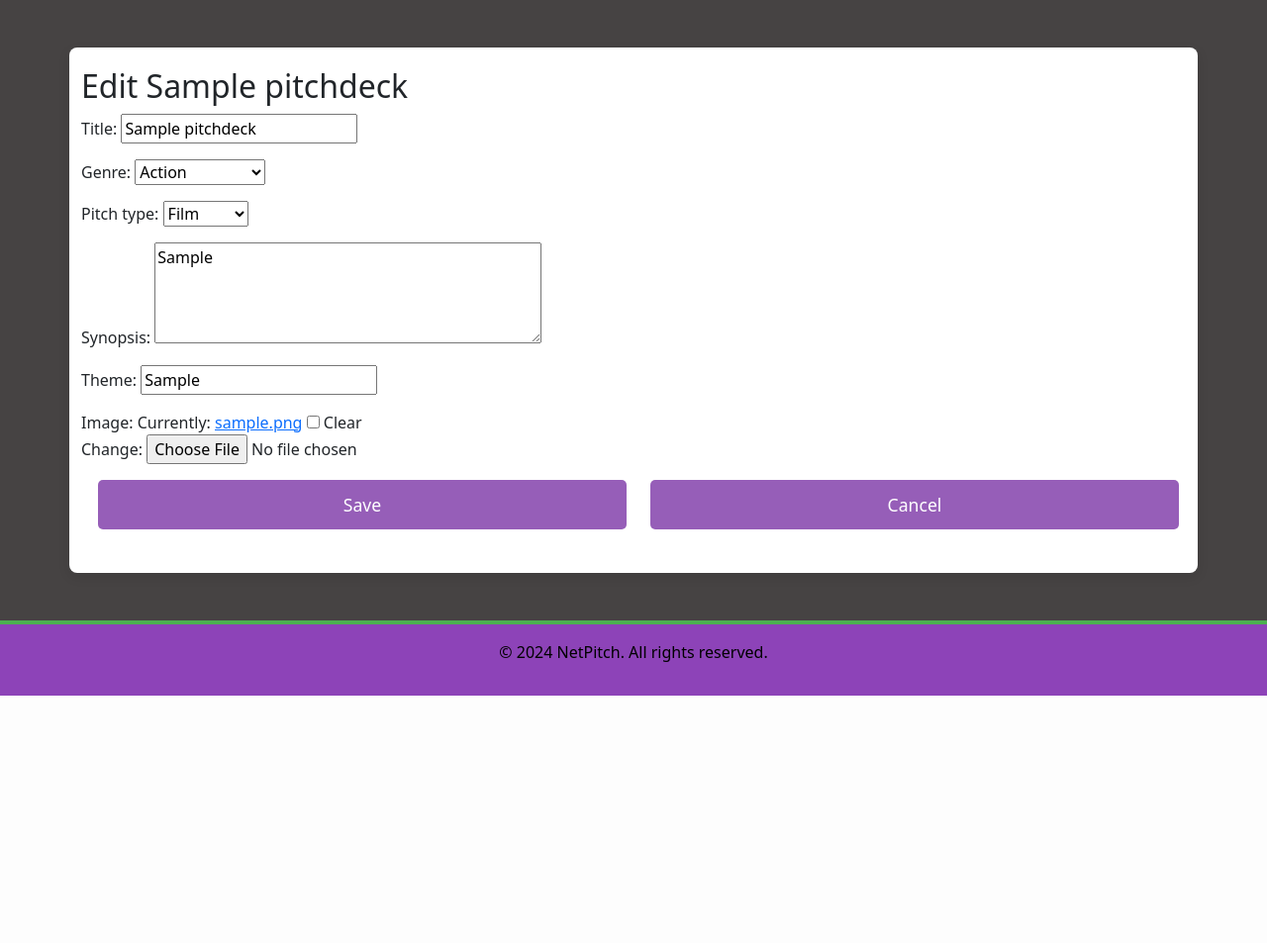
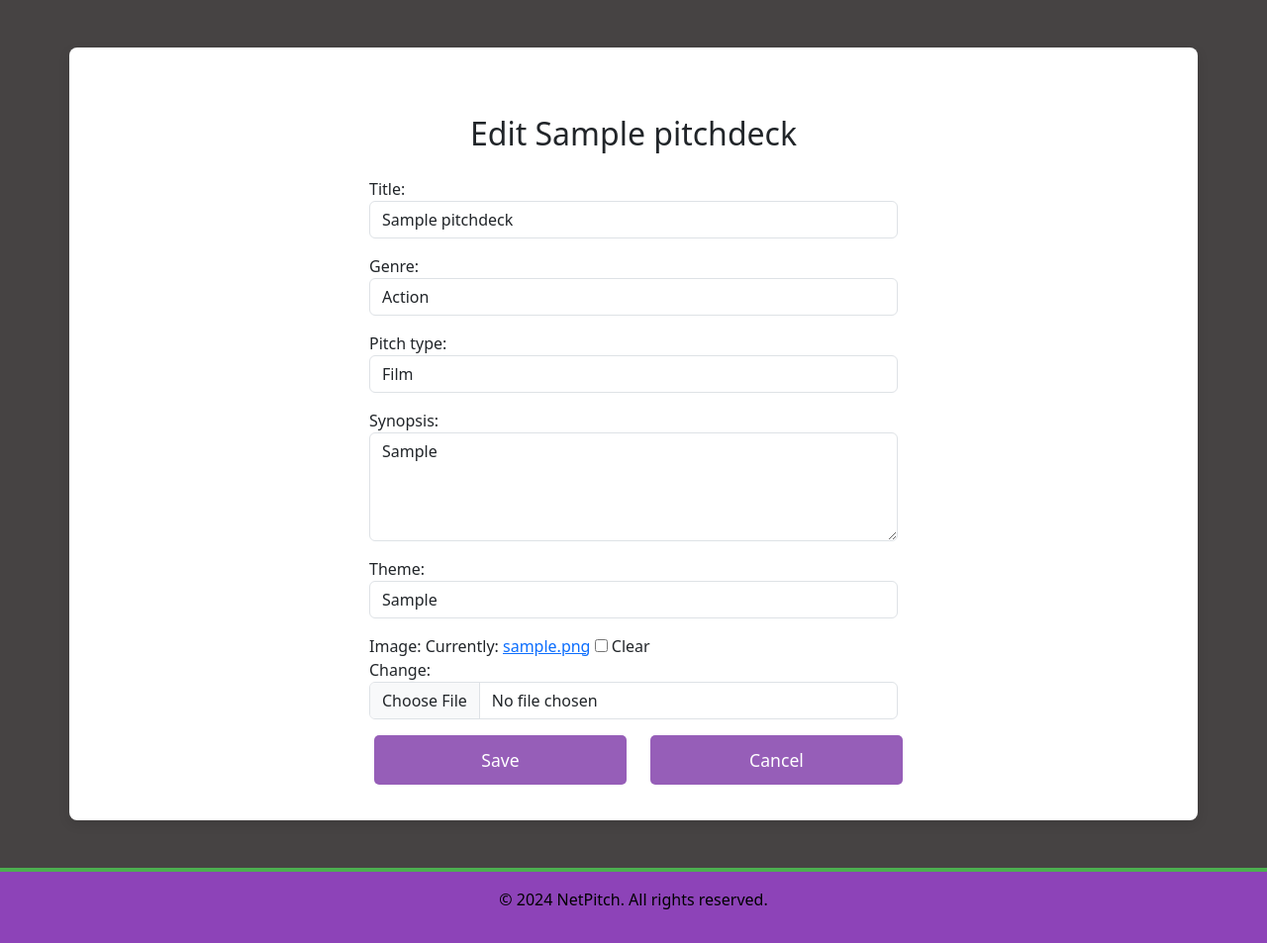
Before and after one commit to Fantomen31/NetPitch, a Django app: page /pitch-deck/1/edit/ in a window 1280 px wide. Shown: the part 97-1050 px from the top of the page at 99% size. Before the commit the page ends 800 px from the top, so only its background shows below. Run offline with Django 4.2, Linux system fonts and the light colour scheme; a user stored in the database is signed in; data comes from the database, SQL or seed files in the repository; tables that the repository leaves empty hold one stand-in row (values such as "Sample post").

Commit message:
changed the style for the edit pitch deck page as well

```diff
--- a/netpitch/templates/netpitch/edit_pitch_deck.html
+++ b/netpitch/templates/netpitch/edit_pitch_deck.html
@@ -1,22 +1,51 @@
 {% extends 'netpitch/base.html' %}
 {% load static %}
+{% load form_tags %}
 
 {% block title %}Edit Pitch Deck{% endblock title %}
 
 {% block content %}
-    <h2>Edit {{ pitch_deck.title }}</h2>
-    <form method="post" enctype="multipart/form-data">
+<div class="container mt-5">
+    <div class="row justify-content-center">
+        <div class="col-md-6">
+            <h2 class="text-center mb-4">Edit {{ pitch_deck.title }}</h2>
+            <form method="post" enctype="multipart/form-data" class="form-group">
                 {% csrf_token %}
-        {{ form.as_p }}
-        <div class="container">
+                <!-- Add Bootstrap classes to form fields -->
+                <div class="mb-3">
+                    {{ form.title.label_tag }}
+                    {{ form.title|add_class:"form-control" }}
+                </div>
+                <div class="mb-3">
+                    {{ form.genre.label_tag }}
+                    {{ form.genre|add_class:"form-control" }}
+                </div>
+                <div class="mb-3">
+                    {{ form.pitch_type.label_tag }}
+                    {{ form.pitch_type|add_class:"form-control" }}
+                </div>
+                <div class="mb-3">
+                    {{ form.synopsis.label_tag }}
+                    {{ form.synopsis|add_class:"form-control" }}
+                </div>
+                <div class="mb-3">
+                    {{ form.theme.label_tag }}
+                    {{ form.theme|add_class:"form-control" }}
+                </div>
+                <div class="mb-3">
+                    {{ form.image.label_tag }}
+                    {{ form.image|add_class:"form-control" }}
+                </div>
                 <div class="row">
                     <div class="col-12 col-md-6 mb-3">
-            <button type="submit" class="btn btn-purple">Save</button>
+                        <button type="submit" class="btn btn-purple btn-block">Save</button>
                     </div>
                     <div class="col-12 col-md-6 mb-3">
                         <a href="{% url 'pitch_deck_detail' pitch_deck.id %}" class="btn btn-purple btn-block">Cancel</a>
                     </div>
+                </div>
             </form>
         </div>
     </div>
+</div>
 {% endblock content %}
```
Lines whose indentation alone changed are shown as unchanged.
